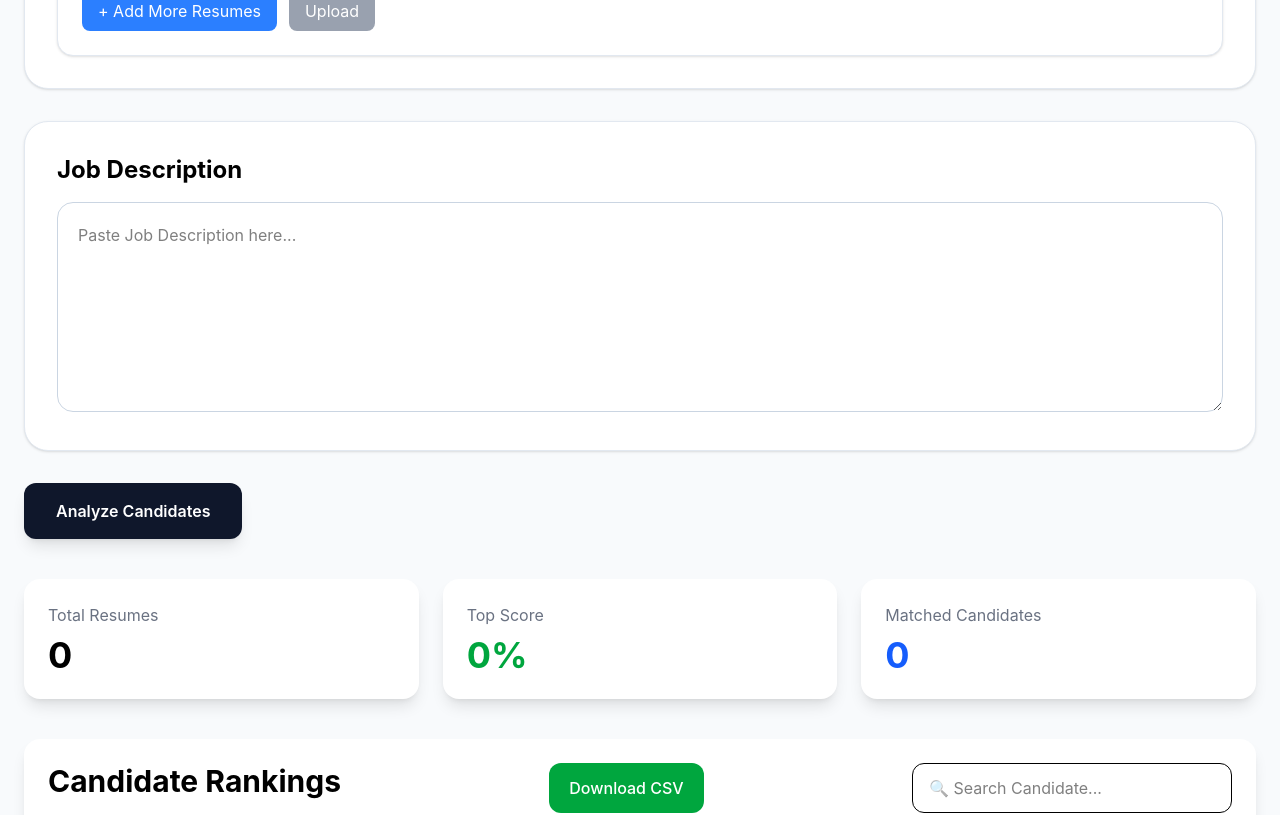
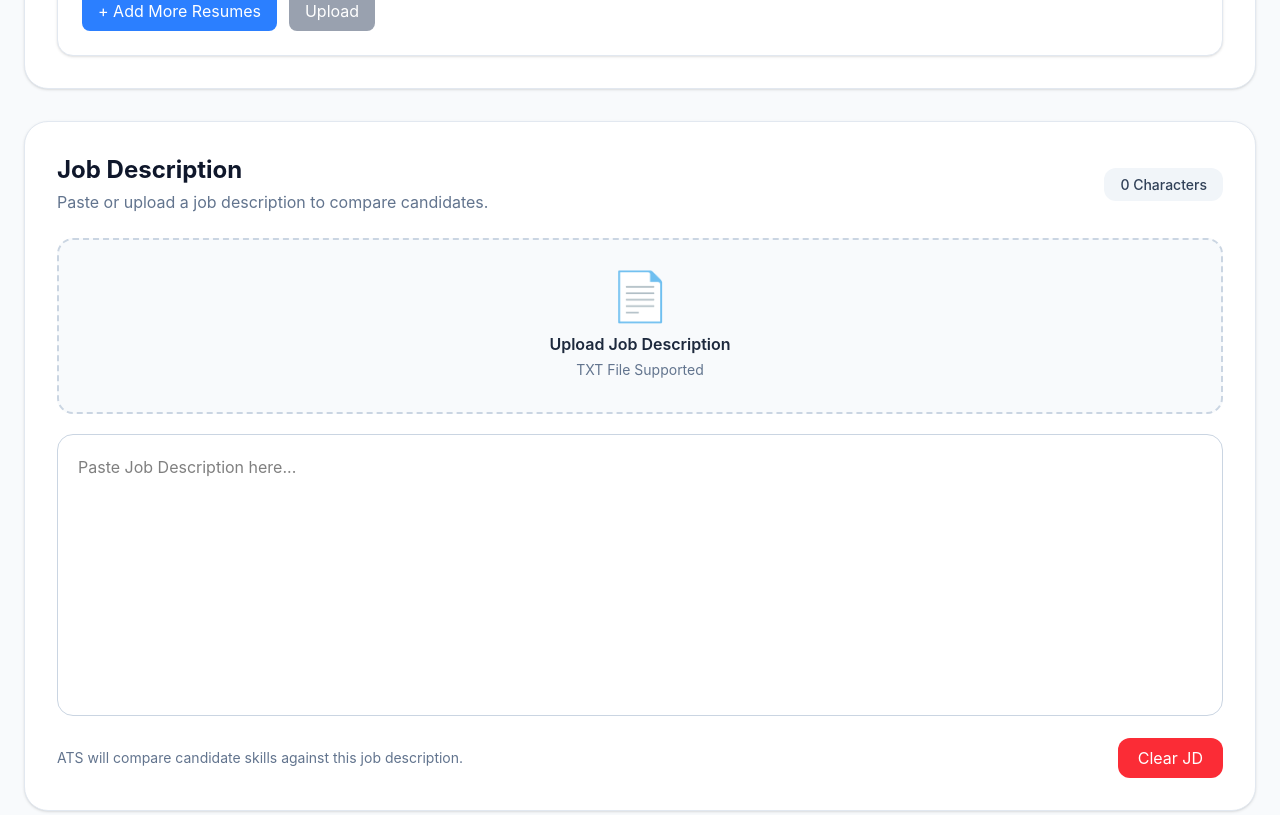
Before and after one commit to Vishal7202/ai-resume-screening-platform, a React app in the folder frontend/: page / in a window 1280 px wide. Shown: the part 640-1455 px from the top of the page. Built offline with nearby package versions, Linux system fonts and the light colour scheme; the HTML template or start-up script is replaced by a standard one.

Commit message:
Integrate JobDescription component and improve ATS UI

```diff
--- a/frontend/src/components/JobDescription.jsx
+++ b/frontend/src/components/JobDescription.jsx
@@ -1,14 +1,177 @@
 import { useState } from "react";
 
-const JobDescription = ({ jdText, setJdText }) => {
+const JobDescription = ({
+  jdText,
+  setJdText,
+}) => {
+
+  const [fileName, setFileName] =
+    useState("");
+
+  const handleFileUpload = (e) => {
+
+    const file = e.target.files[0];
+
+    if (!file) return;
+
+    setFileName(file.name);
+
+    const reader = new FileReader();
+
+    reader.onload = (event) => {
+      setJdText(event.target.result);
+    };
+
+    reader.readAsText(file);
+  };
 
   return (
-    <textarea
-      rows="8"
-      value={jdText}
-      onChange={(e)=>setJdText(e.target.value)}
-      placeholder="Paste Job Description"
-    />
+    <div className="bg-white rounded-3xl border border-slate-200 shadow-sm p-8">
+
+      {/* Header */}
+      <div className="flex flex-col md:flex-row md:items-center md:justify-between mb-6">
+
+        <div>
+          <h2 className="text-2xl font-bold text-slate-900">
+            Job Description
+          </h2>
+
+          <p className="text-slate-500 mt-1">
+            Paste or upload a job description
+            to compare candidates.
+          </p>
+        </div>
+
+        <div className="mt-3 md:mt-0">
+          <span
+            className="
+            bg-slate-100
+            text-slate-700
+            px-4
+            py-2
+            rounded-xl
+            text-sm
+            font-medium
+            "
+          >
+            {jdText.length} Characters
+          </span>
+        </div>
+
+      </div>
+
+      {/* Upload Area */}
+      <label
+        className="
+        flex
+        items-center
+        justify-center
+        w-full
+        border-2
+        border-dashed
+        border-slate-300
+        rounded-2xl
+        p-8
+        bg-slate-50
+        hover:bg-slate-100
+        transition
+        cursor-pointer
+        mb-5
+        "
+      >
+
+        <input
+          type="file"
+          accept=".txt"
+          onChange={handleFileUpload}
+          className="hidden"
+        />
+
+        <div className="text-center">
+
+          <div className="text-5xl mb-3">
+            📄
+          </div>
+
+          <h3 className="font-semibold text-slate-800">
+            Upload Job Description
+          </h3>
+
+          <p className="text-sm text-slate-500 mt-1">
+            TXT File Supported
+          </p>
+
+        </div>
+
+      </label>
+
+      {/* File Loaded */}
+      {fileName && (
+        <div
+          className="
+          mb-5
+          p-4
+          rounded-2xl
+          bg-green-50
+          border
+          border-green-200
+          text-green-700
+          "
+        >
+          ✅ {fileName} Loaded Successfully
+        </div>
+      )}
+
+      {/* Textarea */}
+      <textarea
+        rows="10"
+        value={jdText}
+        onChange={(e) =>
+          setJdText(e.target.value)
+        }
+        placeholder="Paste Job Description here..."
+        className="
+        w-full
+        border
+        border-slate-300
+        rounded-2xl
+        p-5
+        resize-none
+        focus:outline-none
+        focus:ring-2
+        focus:ring-slate-300
+        "
+      />
+
+      {/* Footer */}
+      <div className="flex justify-between items-center mt-4">
+
+        <div className="text-sm text-slate-500">
+          ATS will compare candidate skills
+          against this job description.
+        </div>
+
+        <button
+          onClick={() => {
+            setJdText("");
+            setFileName("");
+          }}
+          className="
+          bg-red-500
+          hover:bg-red-600
+          text-white
+          px-5
+          py-2
+          rounded-xl
+          transition
+          "
+        >
+          Clear JD
+        </button>
+
+      </div>
+
+    </div>
   );
 };
 
--- a/frontend/src/pages/Home.jsx
+++ b/frontend/src/pages/Home.jsx
@@ -1,6 +1,7 @@
 import axios from "axios";
 import { useState } from "react";
 import ResumeUpload from "../components/ResumeUpload";
+import JobDescription from "../components/JobDescription";
 
 function Home() {
 const [jd, setJd] = useState("");
@@ -187,29 +188,14 @@ return ( <div className="min-h-screen bg-[#F8FAFC]">
   />
 </div>
 
-    {/* Job Description */}
-    <div className="bg-white rounded-3xl border border-slate-200 shadow-sm p-8 mb-8">
-      <h2 className="text-2xl font-bold mb-4">
-        Job Description
-      </h2>
+   {/* Job Description */}
 
-      <textarea
-        rows="7"
-        value={jd}
-        onChange={(e) => setJd(e.target.value)}
-        placeholder="Paste Job Description here..."
-       className="
-w-full
-border
-border-slate-300
-rounded-2xl
-p-5
-focus:outline-none
-focus:ring-2
-focus:ring-slate-300
-"
-      />
-    </div>
+<div className="mb-8">
+  <JobDescription
+    jdText={jd}
+    setJdText={setJd}
+  />
+</div>
 
     {/* Analyze Button */}
     <div className="mb-10">
@@ -368,7 +354,7 @@ focus:ring-slate-300
   ) : (
     <tr>
       <td
-        colSpan="5"
+        colSpan="7"
         className="text-center p-8 text-gray-500"
       >
         No candidates analyzed yet
```
